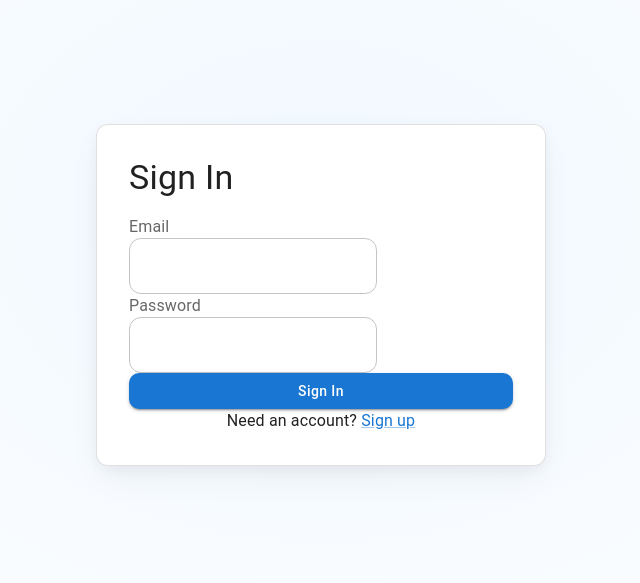
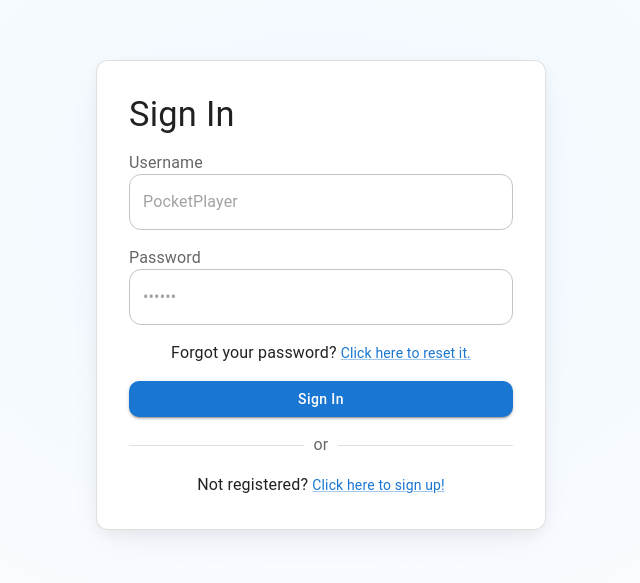
Before and after one commit to mruiz92/world-cup-project, a React (Vite) app in the folder front-end/: page /login in a window 1280 px wide. Shown: the part 105-688 px from the top of the page, without its empty margins (319-959 px from the left). Built offline with nearby package versions, Linux system fonts and the light colour scheme; the HTML template or start-up script is replaced by a standard one.

Commit message:
Added fixes for useNavigation error, see description for other fix
- username check instead of email for Login.jsx
- correction of spacing and padding for Login.jsx to be more akin to Register.jsx

```diff
--- a/front-end/src/pages/Login.jsx
+++ b/front-end/src/pages/Login.jsx
@@ -33,24 +33,24 @@ const Card = styled(MuiCard)(({ theme }) => ({
 export default function Login() {
     const navigate = useNavigate();
 
-    const [emailError, setEmailError] = React.useState(false);
-    const [emailErrorMessage, setEmailErrorMessage] = React.useState('');
+    const [nameError, setNameError] = React.useState(false);
+    const [nameErrorMessage, setNameErrorMessage] = React.useState('');
     const [passwordError, setPasswordError] = React.useState(false);
     const [passwordErrorMessage, setPasswordErrorMessage] = React.useState('');
 
     const validateInputs = () => {
-        const email = document.getElementById('email');
+        const username = document.getElementById('username');
         const password = document.getElementById('password');
 
         let isValid = true;
 
-        if (!email.value || !/\S+@\S+\.\S+/.test(email.value)) {
-            setEmailError(true);
-            setEmailErrorMessage('Please enter a valid email address.');
+        if (!username.value || !/\S+@\S+\.\S+/.test(username.value)) {
+            setNameError(true);
+            setNameErrorMessage('Please enter a valid email address.');
             isValid = false;
         } else {
-            setEmailError(false);
-            setEmailErrorMessage('');
+            setNameError(false);
+            setNameErrorMessage('');
         }
 
         if (!password.value) {
@@ -73,14 +73,14 @@ export default function Login() {
         const data = new FormData(event.currentTarget);
 
         const payload = {
-            email: data.get('email'),
+            username: data.get('username'),
             password: data.get('password'),
         };
 
         try {
             const response = await fetch('http://localhost:4000/login', {
                 method: 'POST',
-                headers: { 'Content-Type': 'application/json' },
+                headers: {'Content-Type': 'application/json'},
                 body: JSON.stringify(payload),
             });
 
@@ -98,21 +98,31 @@ export default function Login() {
 
     return (
         <Card variant="outlined">
-            <Typography component="h1" variant="h4">
+
+            <Typography
+                component="h1"
+                variant="h4"
+                sx={{fontSize: 'clamp(2rem, 10vw, 2.15rem)'}}
+            >
                 Sign In
             </Typography>
 
-            <Box component="form" onSubmit={handleSubmit}>
+            <Box
+                component="form"
+                onSubmit={handleSubmit}
+                sx={{display: 'flex', flexDirection: 'column', gap: 2}}
+            >
                 <FormControl>
-                    <FormLabel htmlFor="email">Email</FormLabel>
+                    <FormLabel htmlFor="username">Username</FormLabel>
                     <TextField
-                        id="email"
-                        name="email"
-                        type="email"
+                        id="username"
+                        name="username"
                         required
                         fullWidth
-                        error={emailError}
-                        helperText={emailErrorMessage}
+                        placeholder="PocketPlayer"
+                        autoComplete="username"
+                        error={nameError}
+                        helperText={nameErrorMessage}
                     />
                 </FormControl>
 
@@ -124,17 +134,41 @@ export default function Login() {
                         type="password"
                         required
                         fullWidth
+                        placeholder="••••••"
+                        autoComplete="new-password"
                         error={passwordError}
                         helperText={passwordErrorMessage}
                     />
                 </FormControl>
 
-                <Button type="submit" fullWidth variant="contained">
+                <Box sx={{display: 'flex', flexDirection: 'column', gap: 2}}>
+                    <Typography sx={{textAlign: 'center'}}>
+                        Forgot your password? {' '}
+                        <Link href="/forgot_password" variant="body2">
+                            Click here to reset it.
+                        </Link>
+                    </Typography>
+                </Box>
+
+                <Button
+                    type="submit"
+                    fullWidth
+                    variant="contained"
+                >
                     Sign In
                 </Button>
+            </Box>
 
-                <Typography sx={{ textAlign: 'center' }}>
-                    Need an account? <Link href="/register">Sign up</Link>
+            <Divider>
+                <Typography sx={{color: 'text.secondary'}}>or</Typography>
+            </Divider>
+
+            <Box sx={{display: 'flex', flexDirection: 'column', gap: 2}}>
+                <Typography sx={{textAlign: 'center'}}>
+                    Not registered?{' '}
+                    <Link href="/login" variant="body2">
+                        Click here to sign up!
+                    </Link>
                 </Typography>
             </Box>
         </Card>
--- a/front-end/src/pages/Register.jsx
+++ b/front-end/src/pages/Register.jsx
@@ -30,6 +30,7 @@ const Card = styled(MuiCard)(({ theme }) => ({
 }));
 
 export default function Register() {
+  const navigate = useNavigate();
   const [emailError, setEmailError] = React.useState(false);
   const [emailErrorMessage, setEmailErrorMessage] = React.useState('');
   const [passwordError, setPasswordError] = React.useState(false);
@@ -101,7 +102,7 @@ export default function Register() {
       const result = await response.json();
 
       if (result.ok) {
-        useNavigate("/login")
+        navigate("/login")
       } else {
         alert(result);
       }
```
